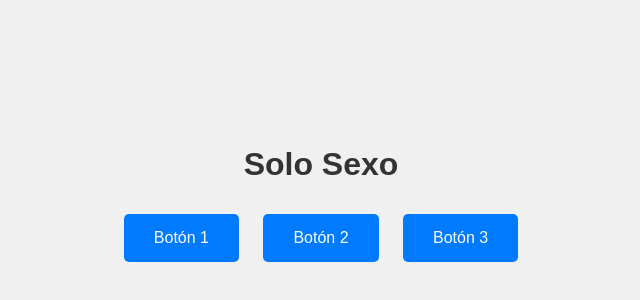
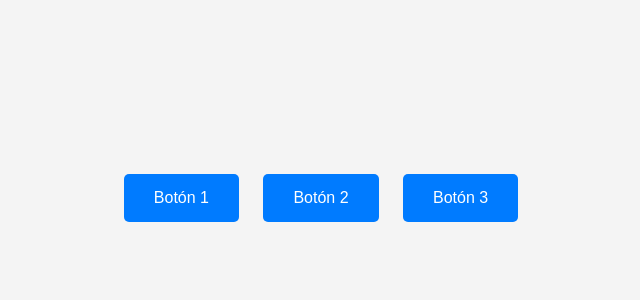
Before and after one commit to Ericksican/owo, a plain HTML site: page index.html in a window 1280 px wide. Shown: the part 202-502 px from the top of the page, without its empty margins (319-959 px from the left). Drawn offline with Linux system fonts and the light colour scheme.

Commit message:
index.html

```diff
--- a/index.html
+++ b/index.html
@@ -3,20 +3,16 @@
 <head>
     <meta charset="UTF-8">
     <meta name="viewport" content="width=device-width, initial-scale=1.0">
-    <title>Solo Sexo</title>
+    <title>Página con Botones</title>
     <style>
         body {
             font-family: Arial, sans-serif;
             display: flex;
             justify-content: center;
             align-items: center;
-            flex-direction: column;
             height: 100vh;
             margin: 0;
-            background-color: #f0f0f0;
-        }
-        h1 {
-            color: #333;
+            background-color: #f4f4f4;
         }
         .container {
             text-align: center;
@@ -37,7 +33,6 @@
     </style>
 </head>
 <body>
-    <h1>Solo Sexo</h1>
     <div class="container">
         <button onclick="alert('Botón 1 presionado')">Botón 1</button>
         <button onclick="alert('Botón 2 presionado')">Botón 2</button>
```
